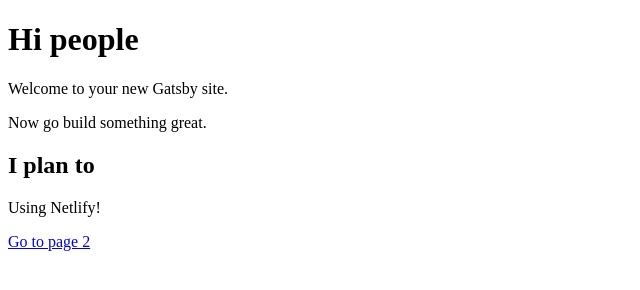
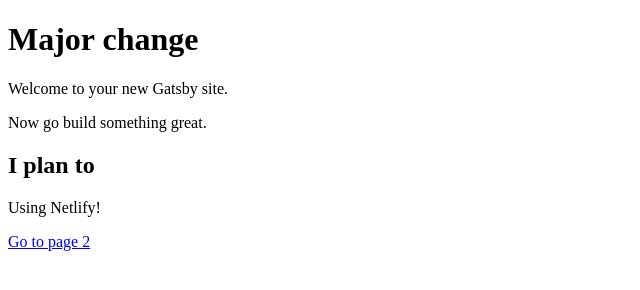
Before and after one commit to bhefty/gatsbynetlify, a Gatsby site: page / in a window 1280 px wide. Shown: the whole page, without its empty margins (0-640 px from the left). Built offline with nearby package versions, Linux system fonts and the light colour scheme; Gatsby itself is replaced by a stand-in of ours.

Commit message:
change text

```diff
--- a/src/pages/index.js
+++ b/src/pages/index.js
@@ -3,7 +3,7 @@ import Link from 'gatsby-link'
 
 const IndexPage = () => (
   <div>
-    <h1>Hi people</h1>
+    <h1>Major change</h1>
     <p>Welcome to your new Gatsby site.</p>
     <p>Now go build something great.</p>
     <h2>I plan to</h2>
```
